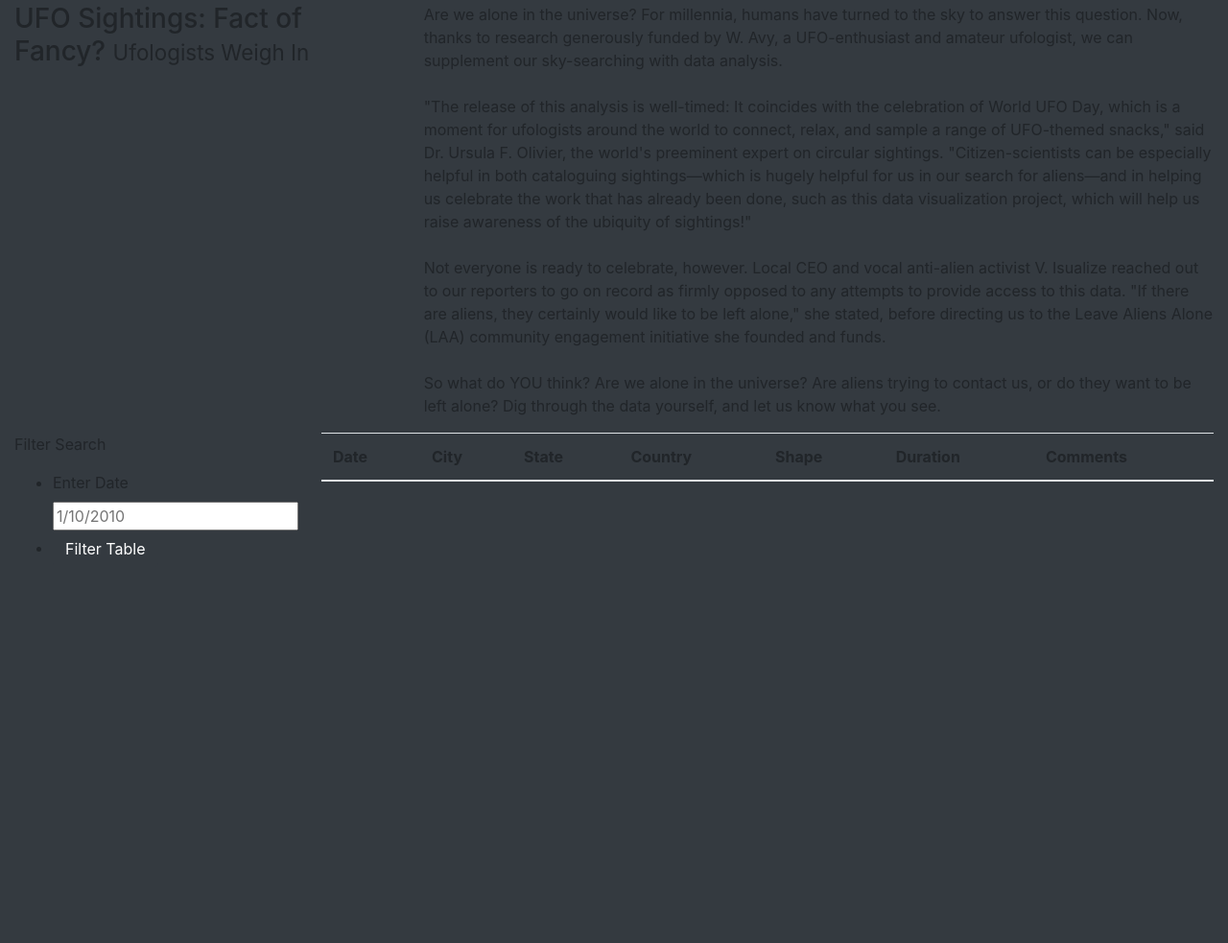
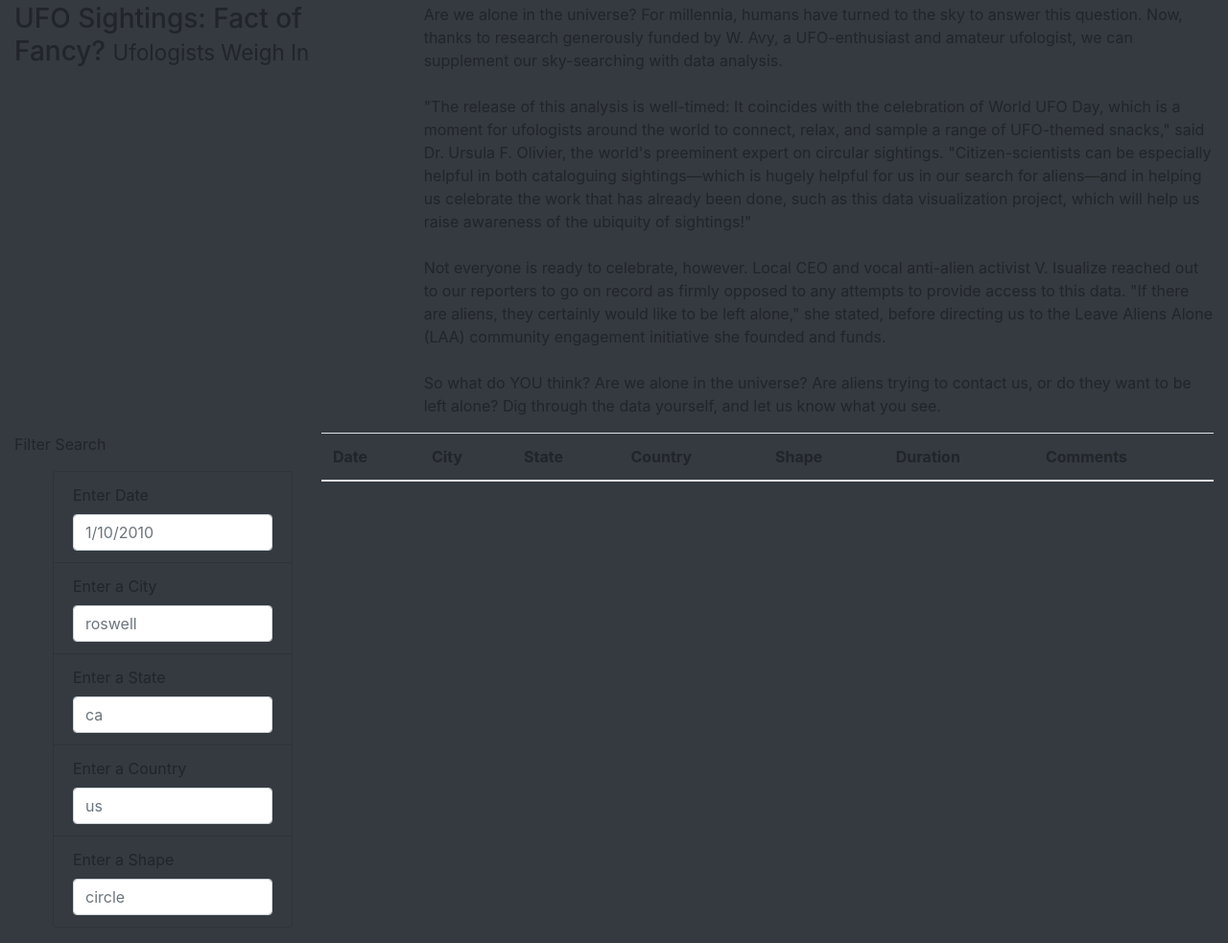
Before and after one commit to ALEIN3/UFOs, a plain HTML site: page index.html in a window 1280 px wide. Shown: the part 288-1271 px from the top of the page at 96% size. Before the commit the page ends 895 px from the top, so only its background shows below. Drawn offline with nearby package versions, Linux system fonts and the light colour scheme; a script that the page names is missing.

Commit message:
Add files via upload

```diff
--- a/index.html
+++ b/index.html
@@ -40,15 +40,36 @@
               <form class="bg-dark">
                 <p>Filter Search</p>
                 <ul class="bg-dark">
-                  <li class="bg-dark">
-                    <label for="date">Enter Date</label>
-                    <input type="text" placeholder="1/10/2010" id="datetime" />
-                  </li>
-                  <li class="bg-dark">
+                 <!-- Input -->
+                 <li class="list-group-item bg-dark">
+                  <label for="date">Enter Date </label>
+                  <input type="text" class="form-control" placeholder="1/10/2010" id="datetime">
+                </li>
+                <!-- City -->
+                <li class="list-group-item bg-dark">
+                  <label for="date">Enter a City</label>
+                  <input type="text" class="form-control" placeholder="roswell" id="city">
+                </li>
+                <!-- State -->
+                <li class="list-group-item bg-dark">
+                  <label for="date">Enter a State</label>
+                  <input type="text" class="form-control" placeholder="ca" id="state">
+                </li>
+                <!-- Country -->
+                <li class="list-group-item bg-dark">
+                  <label for="date">Enter a Country</label>
+                  <input type="text" class="form-control" placeholder="us" id="country">
+                </li>
+                <!-- Shape -->
+                <li class="list-group-item bg-dark">
+                  <label for="date">Enter a Shape</label>
+                  <input type="text" class="form-control" placeholder="circle" id="shape">
+                </li>
+                  <!--li class="bg-dark">
                      <button id="filter-btn" type="button" class="btn btn-dark">
                        Filter Table
                      </button>
-                  </li>
+                  </li-->
                 </ul>
                </form>
             </div>
```
